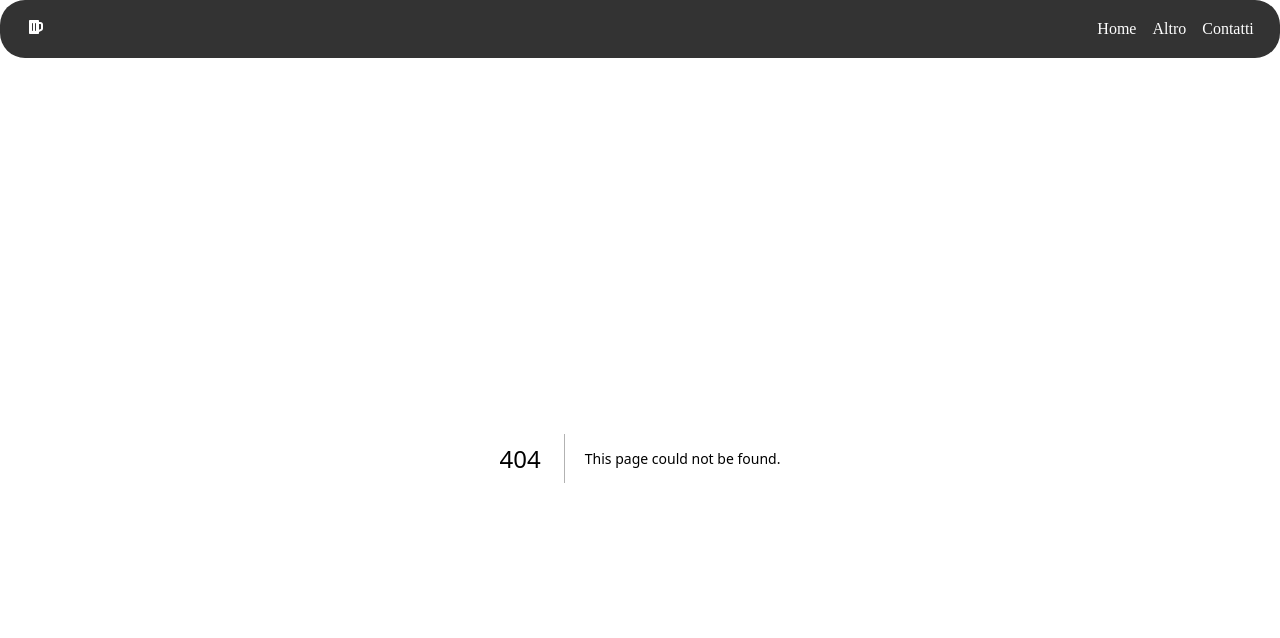
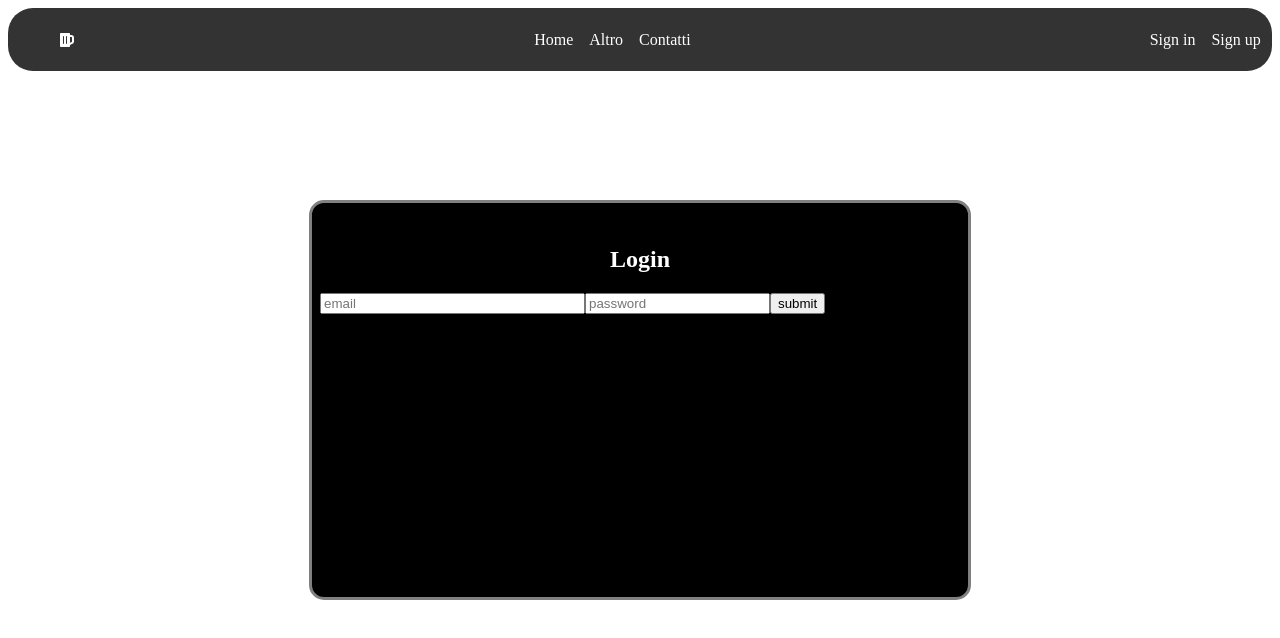
Before and after one commit to S7epz/Teamtrip, a Next.js app: page /sign-in in a window 1280 px wide. Before the commit this address had no page. Shown: the top 638 px of the page. Built offline with nearby package versions, Linux system fonts and the light colour scheme.

Commit message:
creating the sign in page

```diff
--- a/app/altro/page.js
+++ b/app/altro/page.js
@@ -4,8 +4,10 @@ import Navbar from "../components/Navbar.js";
 
 export default async function altro() {
     return(
-    <div>
-      <p>ciao</p>
-    </div>
+    <>
+      <h1>
+        Altro
+      </h1>
+    </>
     )
   }
--- a/app/components/Navbar.js
+++ b/app/components/Navbar.js
@@ -7,21 +7,35 @@ const Navbar = () => {
     <nav>
       <ul>
       <li className='icon'>
+        <Link href="./">
           <FaBeer/>
+        </Link>
         </li>
+        <div className='center'>
           <li>
-        <Link href="/">
+          <Link href="/" className='link'>
               Home
             </Link>
           </li>
           <li>
-          <Link href="./altro">
+            <Link href="./altro" className='link'>
               Altro
             </Link>
           </li>
           <li>
-          <Link href="contatti">
+            <Link href="contatti" className='link'>
             Contatti
+            </Link>
+          </li>
+        </div>
+        <li>
+          <Link href="./sign-in">
+            Sign in
+          </Link>
+        </li>
+        <li>
+          <Link href="./sign-up">
+            Sign up
           </Link>
         </li>
       </ul>
@@ -41,8 +55,7 @@ const Navbar = () => {
         }
         li{
           color: white;
-          margin-right: 15px;
-          margin-left: -15px;
+
           display: inline;
         }
         li a{
@@ -50,22 +63,34 @@ const Navbar = () => {
           text-decoration: none;
           font-weight: normal;
 
+
           padding: 8px;
           padding-top: 3px;
           padding-bottom: 3px;
           border-radius: 15px;
         }
-        a:hover{
-          background-color: lightblue;
+        a:hover.link{
+          background-color: rgba(128, 128, 128, 0.7);
+        }
+        a:active.link{
+          background-color: rgba(128, 128, 128, 0.5);
+
         }
         .icon{
+          padding-top: 5px;
           margin-right: auto;
         }
+        .center{
+          display: flex;
+          flex-grow: 1;
+          justify-content: center;
+        }
+
         `}
       </style>
     </nav>
 
-    //1 2 6 7
+    //1 2 3 4 6
 
   )
 }
--- /dev/null
+++ b/app/sign-in/page.js
@@ -0,0 +1,55 @@
+import { CgPassword } from "react-icons/cg";
+
+export default function signIn(){
+
+    const handleSubmit = (event) => {
+
+        const email = formData.get("email");
+        const password = formData.get("password");
+
+
+
+
+
+        console.log("work");
+
+    }
+
+
+    return(
+        <>
+            <div className="login">
+                <h2>
+                    Login
+                </h2>
+                <form name="login" onSubmit={handleSubmit}>
+                    <input type="email" id="email" placeholder="email" size="30" required />
+                    <input type="password" id="password" placeholder="password" required />
+                    <input type="submit" value="submit" />
+                </form>
+
+            </div>
+            <style>
+            {`
+                div.login{
+                    position: absolute;
+                    margin: auto;
+                    inset: 200px;
+                    width: 50%;
+                    border: 3px solid gray;
+                    padding: 8px;
+                    background: black;
+                    color: white;
+                    border-radius: 15px;
+                }
+                h2{
+                    display: flex;
+                    justify-content: center;
+                    padding-top: 15px;
+                }
+            `}
+            </style>
+        </>
+
+    )
+}
--- /dev/null
+++ b/app/sign-up/page.js
@@ -0,0 +1,6 @@
+export default function signUp(){
+    return(
+        <>
+        </>
+    )
+}
```
Also changed, not shown: app/contatti/page.js (+5 -3 lines). Lines whose indentation alone changed are shown as unchanged.
